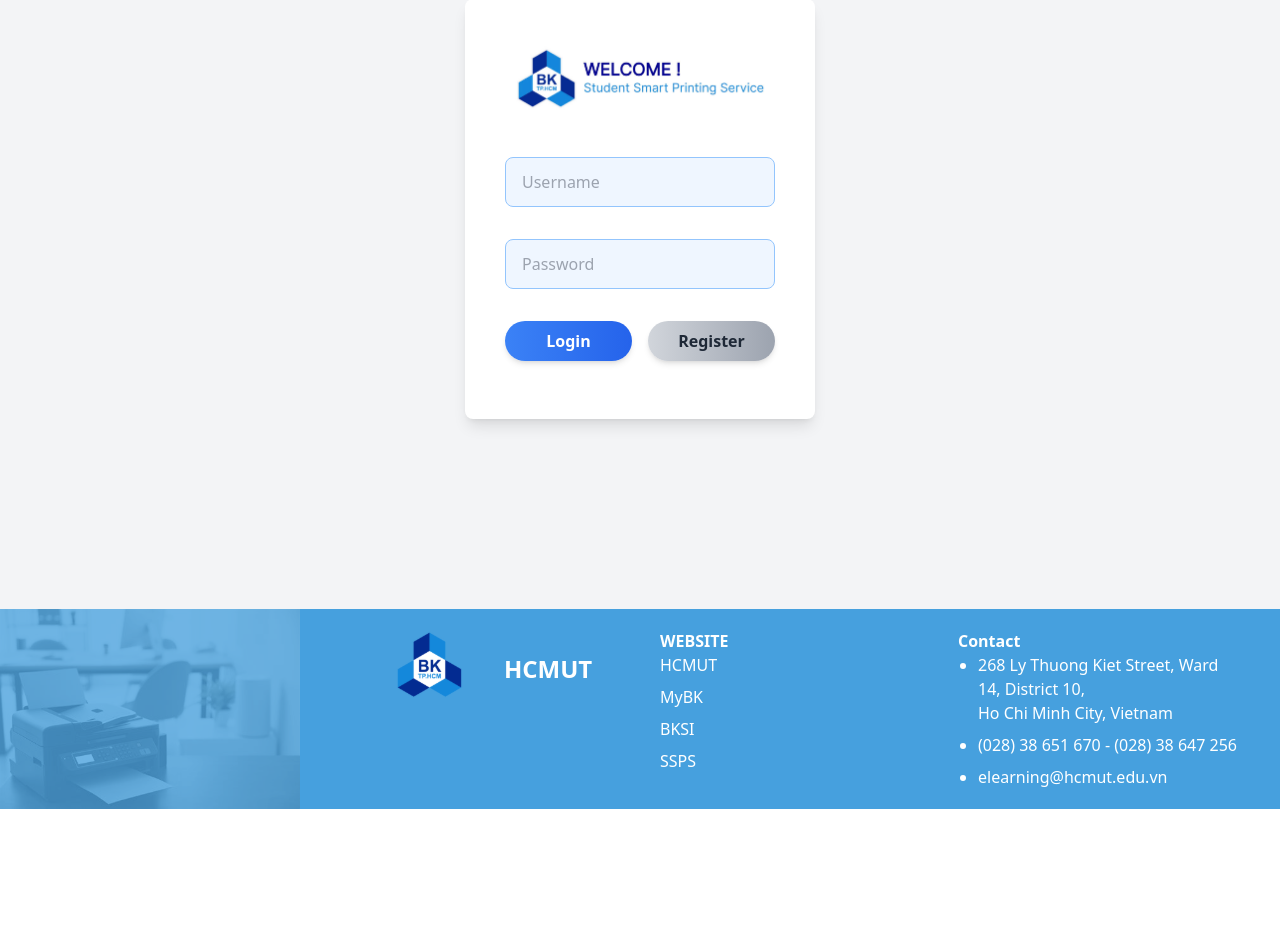
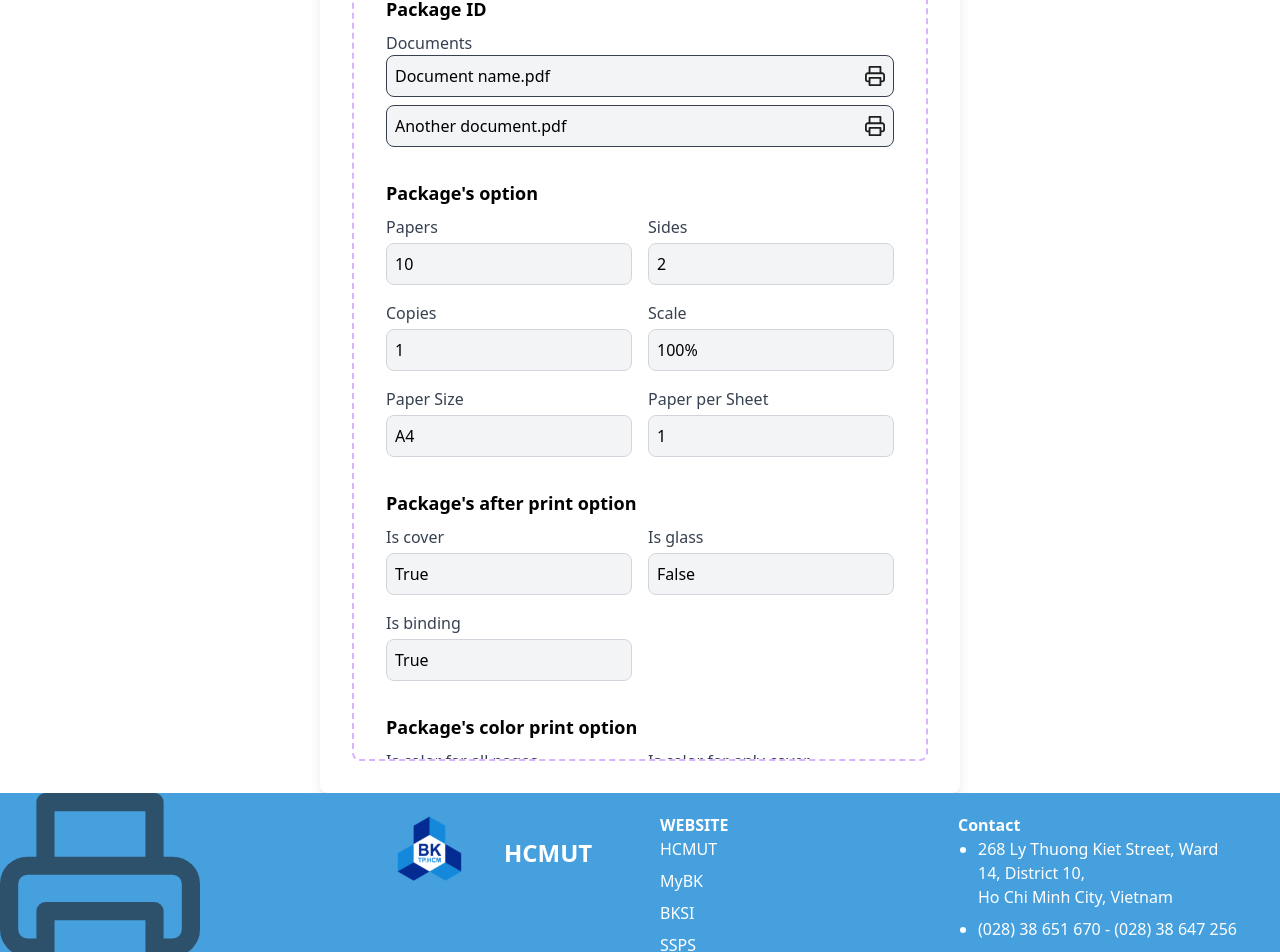
Before and after one commit to Love-HCMUT/Student_Smart_Printing_Service_FE, a React (Vite) app: page / in a window 1280 px wide. Shown: the part 191-1143 px from the top of the page. Before the commit the page ends 1000 px from the top, so only its background shows below. Built offline with nearby package versions, Linux system fonts and the light colour scheme.

Commit message:
fix package in4

```diff
--- a/package.json
+++ b/package.json
@@ -10,6 +10,7 @@
     "preview": "vite preview"
   },
   "dependencies": {
+    "@fortawesome/fontawesome-free": "^6.6.0",
     "react": "^18.3.1",
     "react-dom": "^18.3.1",
     "react-table": "^7.8.0"
--- a/src/App.jsx
+++ b/src/App.jsx
@@ -38,20 +38,29 @@
    <main className="flex-grow pt-16"> {/* Allow main to grow and add padding */}
     {/* Move WelcomeBanner to the left */}
     {/* <PrinterForm /> */}
-    {/* <PackageForm
-    document1="Document name.pdf"
-    document2="Document name.pdf"
+    <PackageForm
+    documents={["Document name.pdf", "Another document.pdf"]} // Pass documents as an array
     papers="10"
     sides="2"
     copies="1"
-    fromPage="1"
-    endPage="10"
+    scale="100%"
+    paperSize="A4"
+    paperSheet="1"
+    printingPages={[
+        { fromPage: "1", endPage: "10", isColor: "True", orientation: "Portrait" },
+        { fromPage: "11", endPage: "20", isColor: "False", orientation: "Landscape" }
+    ]}
     isCover="True"
     isGlass="False"
     isBinding="True"
     isColorAllPages="True"
     isColorCover="False"
-/> */}
+/>
+
+
+
+
+
     {/* <InfoCards
   totalPapers="357"
   paperSize="A4 - papers"
--- a/src/components/Form/Package_form.jsx
+++ b/src/components/Form/Package_form.jsx
@@ -1,13 +1,15 @@
 import React from 'react';
+import printer from "../../assets/printer.svg"
 
 const PackageForm = ({
-  document1,
-  document2,
+  documents = [], // List of documents
   papers,
   sides,
   copies,
-  fromPage,
-  endPage,
+  scale,
+  paperSize,
+  paperSheet,
+  printingPages = [], // Array for multiple printing pages options
   isCover,
   isGlass,
   isBinding,
@@ -18,36 +20,26 @@
     <div className="p-8 mx-auto w-1/2 bg-white shadow-lg rounded-lg">
       <h2 className="text-2xl font-semibold mb-6 text-left">Packages view point</h2>
 
-      <div className="border-2 border-dashed border-purple-300 rounded-lg p-8">
+      <div className="border-2 border-dashed border-purple-300 rounded-lg p-8 h-max max-h-screen overflow-y-auto">
 
         <div className="mb-8">
           <h3 className="text-lg font-semibold mb-2">Package ID</h3>
           <label className="block text-gray-700">Documents</label>
           <div className="space-y-2">
-            <div className="flex items-center border border-gray-700 rounded-lg p-2 bg-gray-100">
+            {documents.map((doc, index) => (
+              <div key={index} className="flex items-center border border-gray-700 rounded-lg p-2 bg-gray-100">
                 <input
                   type="text"
-                value={document1 || ""}
+                  value={doc || ""}
                   placeholder="Document name.pdf"
                   readOnly
                   className="flex-grow bg-gray-100 focus:outline-none"
                 />
                 <button className="ml-2 text-gray-600">
-                <i className="fas fa-download"></i>
+                <img src={printer} className="h-5 w-5"></img>
                 </button>
               </div>
-            <div className="flex items-center border border-gray-700 rounded-lg p-2 bg-gray-100">
-              <input
-                type="text"
-                value={document2 || ""}
-                placeholder="Document name.pdf"
-                readOnly
-                className="flex-grow bg-gray-100 focus:outline-none"
-              />
-              <button className="ml-2 text-gray-600">
-                <i className="fas fa-download"></i>
-              </button>
-            </div>
+            ))}
           </div>
         </div>
 
@@ -85,21 +77,31 @@
               />
             </div>
             <div>
-              <label className="block text-gray-700 mb-1">From</label>
+              <label className="block text-gray-700 mb-1">Scale</label>
               <input
                 type="text"
-                value={fromPage || ""}
-                placeholder="From Page"
+                value={scale || ""}
+                placeholder="Scale"
                 readOnly
                 className="border border-gray-300 p-2 rounded-lg w-full bg-gray-100"
               />
             </div>
             <div>
-              <label className="block text-gray-700 mb-1">End</label>
+              <label className="block text-gray-700 mb-1">Paper Size</label>
               <input
                 type="text"
-                value={endPage || ""}
-                placeholder="End Page"
+                value={paperSize || ""}
+                placeholder="Paper size"
+                readOnly
+                className="border border-gray-300 p-2 rounded-lg w-full bg-gray-100"
+              />
+            </div>
+            <div>
+              <label className="block text-gray-700 mb-1">Paper per Sheet</label>
+              <input
+                type="text"
+                value={paperSheet || ""}
+                placeholder="Paper per sheet"
                 readOnly
                 className="border border-gray-300 p-2 rounded-lg w-full bg-gray-100"
               />
@@ -142,8 +144,6 @@
             </div>
           </div>
         </div>
-
-
         <div className="mb-8">
           <h3 className="text-lg font-semibold mb-2">Package's color print option</h3>
           <div className="grid grid-cols-2 gap-4">
@@ -170,6 +170,56 @@
           </div>
         </div>
 
+
+        {printingPages.map((page, index) => (
+        <div className="mb-8">
+          <h3 className="text-lg font-semibold mb-2">Package's printing pages</h3>
+
+            <div key={index} className="grid grid-cols-2 gap-4 mb-4">
+              <div>
+                <label className="block text-gray-700 mb-1">From page</label>
+                <input
+                  type="text"
+                  value={page.fromPage || ""}
+                  placeholder="From"
+                  readOnly
+                  className="border border-gray-300 p-2 rounded-lg w-full bg-gray-100"
+                />
+              </div>
+              <div>
+                <label className="block text-gray-700 mb-1">To page</label>
+                <input
+                  type="text"
+                  value={page.endPage || ""}
+                  placeholder="To"
+                  readOnly
+                  className="border border-gray-300 p-2 rounded-lg w-full bg-gray-100"
+                />
+              </div>
+              <div>
+                <label className="block text-gray-700 mb-1">Is color</label>
+                <input
+                  type="text"
+                  value={page.isColor || ""}
+                  placeholder="True/False"
+                  readOnly
+                  className="border border-gray-300 p-2 rounded-lg w-full bg-gray-100"
+                />
+              </div>
+              <div>
+                <label className="block text-gray-700 mb-1">Orientation</label>
+                <input
+                  type="text"
+                  value={page.orientation || ""}
+                  placeholder="Orientation"
+                  readOnly
+                  className="border border-gray-300 p-2 rounded-lg w-full bg-gray-100"
+                />
+              </div>
+            </div>
+
+        </div>
+        ))}
       </div>
     </div>
   );
--- a/src/main.jsx
+++ b/src/main.jsx
@@ -7,8 +7,8 @@
 import Register_page from "./pages/Register_page.jsx";
 createRoot(document.getElementById("root")).render(
   <StrictMode>
-    {/* <HeaderApp /> */}
-    <Login_page />
+    <HeaderApp />
+    {/* <Login_page /> */}
     {/* <Home_App/> */}
     {/* <Register_page/> */}
   </StrictMode>
```
Also changed, not shown: src/assets/printer.svg, 1 other file (tests, documents, lock files or other folders). Lines whose indentation alone changed are shown as unchanged.
